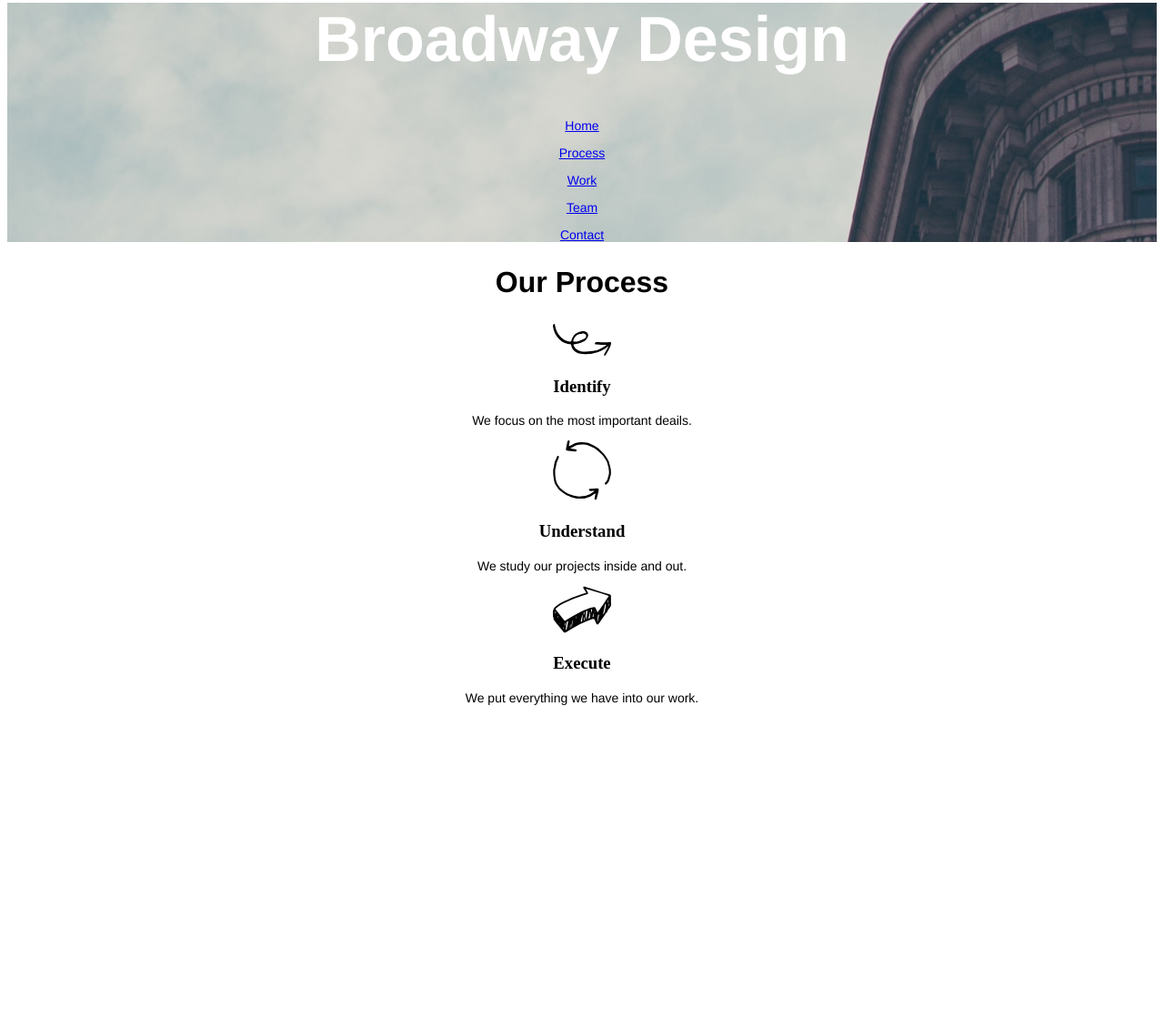
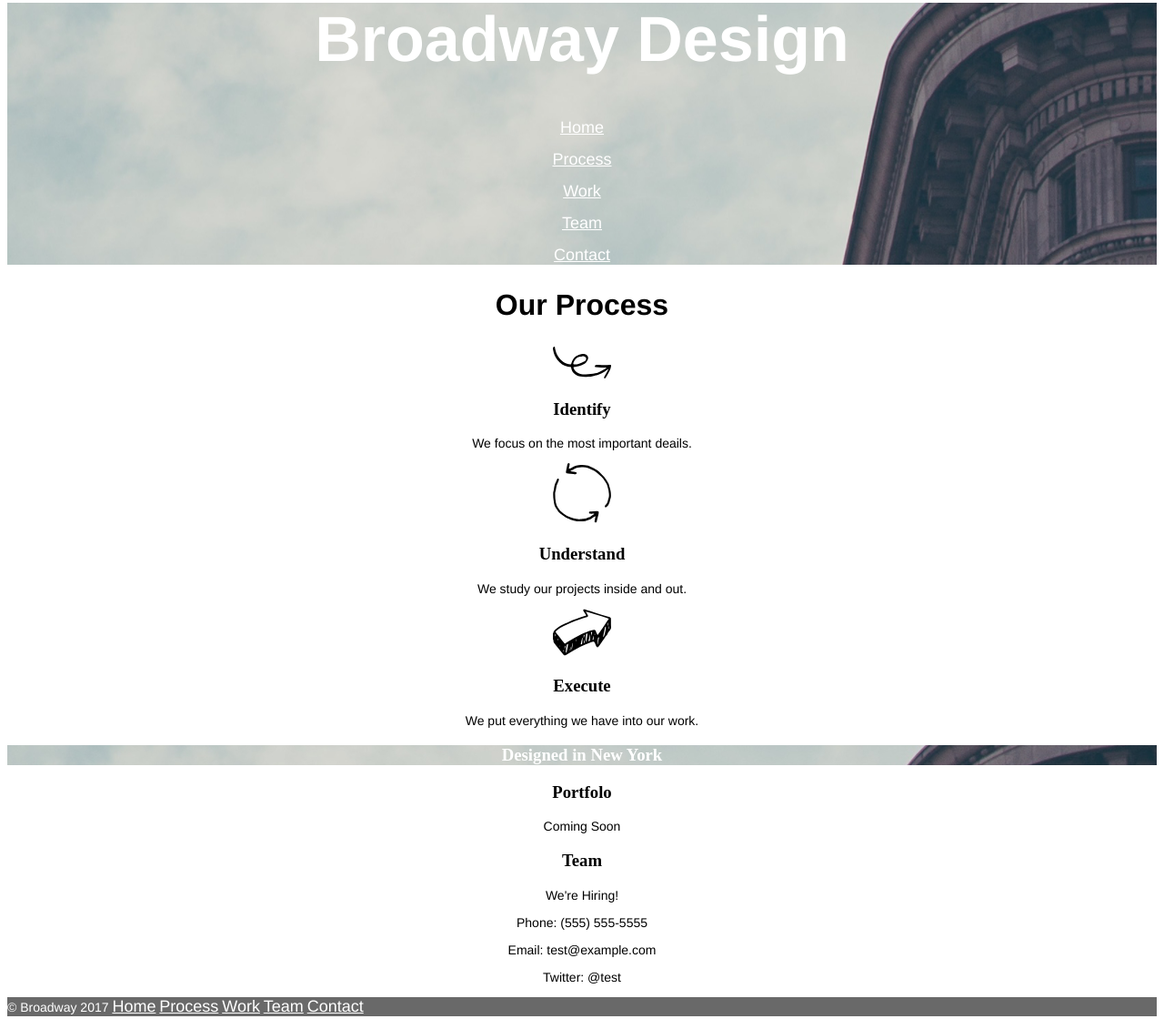
Before and after one commit to ImperialZenta/broadway, a plain HTML site: page index.html in a window 1280 px wide. Shown: the part 44-1175 px from the top of the page at 91% size. Before the commit the page ends 863 px from the top, so only its background shows below. Drawn offline with Linux system fonts and the light colour scheme.

Commit message:
Continuing work

```diff
--- a/index.html
+++ b/index.html
@@ -8,16 +8,18 @@
 
   <div class="background">
     <h1>Broadway Design</h1>
-    <p><a href="#home">Home</a></p>
+    <p><a href="./index.html">Home</a></p>
     <p><a href="#process">Process</a></p>
     <p><a href="#work">Work</a></p>
     <p><a href="#team">Team</a></p>
     <p><a href="#contact">Contact</a></p>
   </div>
 
+  <div id="process">
+    <h2>Our Process</h2>
+  </div>
+
   <div>
-    <h2>Our Process</h2>
-
     <img src="./resources/images/identify.svg">
     <h3>Identify</h3>
     <p>We focus on the most important deails.</p>
@@ -31,10 +33,36 @@
     <p>We put everything we have into our work.</p>
   </div>
 
-  <div class="design">
-    <p>Designed in New York</p>
+  <div class="background design">
+    <h3>Designed in New York</h3>
+  </div>
+
+  <div id="work">
+    <h3>Portfolo</h3>
+    <p>Coming Soon</p>
+  </div>
+
+  <div id="team">
+    <h3>Team</h3>
+    <p>We're Hiring!</p>
+  </div>
+
+  <div id="contact">
+    <p>Phone: (555) 555-5555</p>
+    <p>Email: test@example.com</p>
+    <p>Twitter: @test<p>
+  </div>
+
+  <div class="copyright">
+    <p>
+      &copy Broadway 2017
+      <a href="./index.html">Home</a>
+      <a href="#process">Process</a>
+      <a href="#work">Work</a>
+      <a href="#team">Team</a>
+      <a href="#contact">Contact</a>
+      </p>
   </div>
 
 </body>
-
 </html>
--- a/resources/css/style.css
+++ b/resources/css/style.css
@@ -1,3 +1,9 @@
+a {
+  font-family: Helvetica, sans-serif;
+  font-size: 18px;
+  color: white;
+}
+
 body {
   text-align: center;
 }
@@ -31,15 +37,6 @@ p {
 }
 
 .design {
-  font-family: Helvetica, sans-serif;
-  font-size: 23px;
-  font-weight: bold;
-  color: white;
-}
-
-.navlinks {
-  font-family: Helvetica, sans-serif;
-  font-size: 18px;
   color: white;
 }
 
@@ -48,4 +45,5 @@ p {
   font-size: 11px;
   color: white;
   background-color: dimgray;
+  text-align: left;
 }
```
